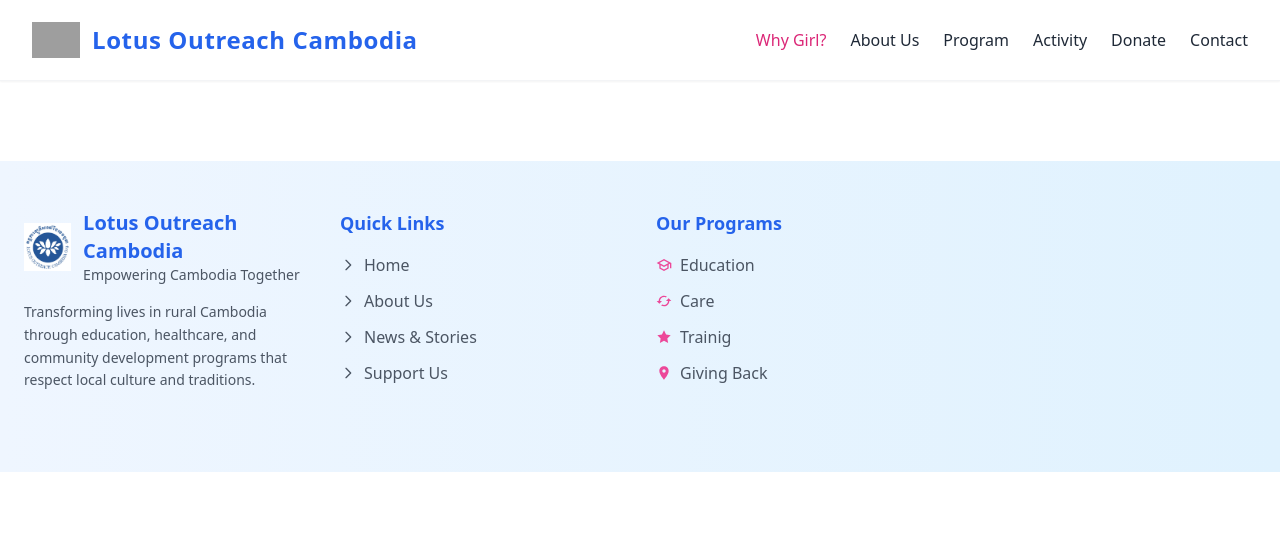
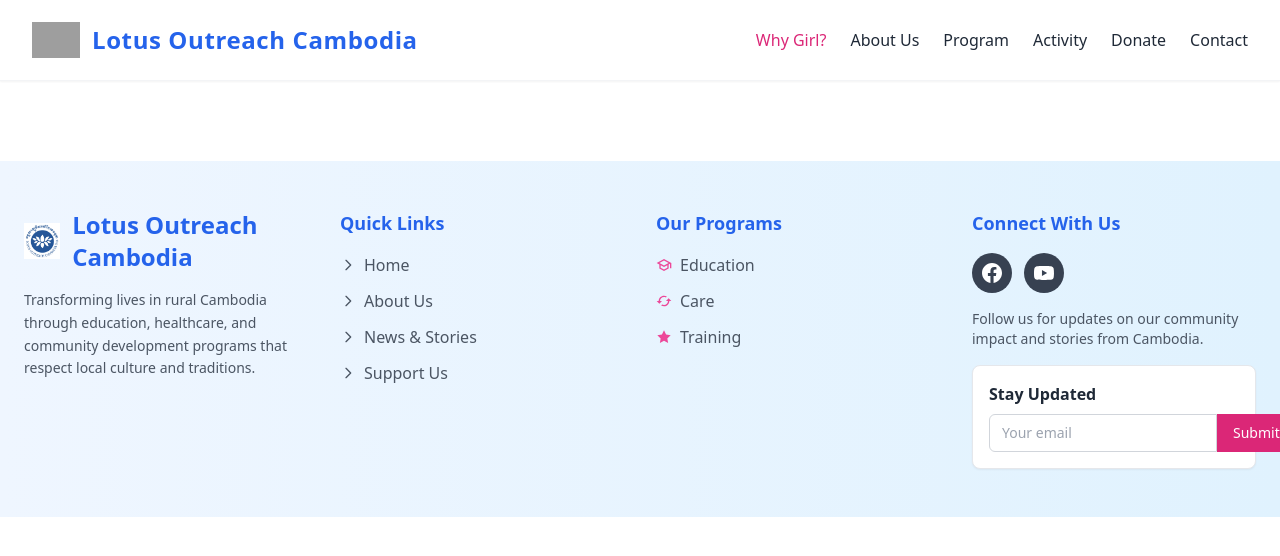
Before and after one commit to radytrainer/lotusoutreach-cambodia, a Vue app: page / in a window 1280 px wide. Shown: the top 556 px of the page. Built offline with nearby package versions, Linux system fonts and the light colour scheme; grey boxes are pictures that could not be loaded.

Commit message:
feat/(footer): footer about Contact With Us[LOC-59]

```diff
--- a/src/components/Footer.vue
+++ b/src/components/Footer.vue
@@ -5,52 +5,64 @@
         <!-- Logo and Description -->
         <div class="space-y-4">
           <div class="flex items-center space-x-3">
+            <div class="flex items-center space-x-3">
         <img
           src="../assets/logo.jpg"
           alt="Lotus Outreach Logo"
           class="w-12 h-12 object-contain"
         />
+
+      </div>
             <div>
-              <h4 class="text-xl font-bold text-blue-600">Lotus Outreach Cambodia</h4>
-              <p class="text-sm text-gray-600">Empowering Cambodia Together</p>
+              <h4 class="text-2xl font-bold text-blue-600">Lotus Outreach Cambodia</h4>
+
             </div>
           </div>
           <p class="text-sm text-gray-600 leading-relaxed">
             Transforming lives in rural Cambodia through education, healthcare,
             and community development programs that respect local culture and traditions.
           </p>
+
         </div>
 
         <!-- Quick Links -->
         <div>
           <h4 class="text-lg font-semibold mb-4 text-blue-600">Quick Links</h4>
-          <div class="flex flex-col space-y-3">
+          <ul class="space-y-3">
+            <li>
               <a href="#" class="text-gray-600 hover:text-pink-600 transition-colors duration-300 flex items-center group">
                 <svg class="w-4 h-4 mr-2 group-hover:translate-x-1 transition-transform" fill="none" stroke="currentColor" viewBox="0 0 24 24">
                   <path stroke-linecap="round" stroke-linejoin="round" stroke-width="2" d="M9 5l7 7-7 7"/>
                 </svg>
                 Home
               </a>
+            </li>
+            <li>
               <a href="#" class="text-gray-600 hover:text-pink-600 transition-colors duration-300 flex items-center group">
                 <svg class="w-4 h-4 mr-2 group-hover:translate-x-1 transition-transform" fill="none" stroke="currentColor" viewBox="0 0 24 24">
                   <path stroke-linecap="round" stroke-linejoin="round" stroke-width="2" d="M9 5l7 7-7 7"/>
                 </svg>
                 About Us
               </a>
+            </li>
 
+            <li>
               <a href="#" class="text-gray-600 hover:text-pink-600 transition-colors duration-300 flex items-center group">
                 <svg class="w-4 h-4 mr-2 group-hover:translate-x-1 transition-transform" fill="none" stroke="currentColor" viewBox="0 0 24 24">
                   <path stroke-linecap="round" stroke-linejoin="round" stroke-width="2" d="M9 5l7 7-7 7"/>
                 </svg>
                 News & Stories
               </a>
+            </li>
+            <li>
               <a href="#" class="text-gray-600 hover:text-pink-600 transition-colors duration-300 flex items-center group">
                 <svg class="w-4 h-4 mr-2 group-hover:translate-x-1 transition-transform" fill="none" stroke="currentColor" viewBox="0 0 24 24">
                   <path stroke-linecap="round" stroke-linejoin="round" stroke-width="2" d="M9 5l7 7-7 7"/>
                 </svg>
                 Support Us
               </a>
-          </div>
+            </li>
+          </ul>
         </div>
 
         <!-- Programs -->
@@ -78,31 +90,65 @@
                 <svg class="w-4 h-4 mr-2 text-pink-500" fill="currentColor" viewBox="0 0 24 24">
                   <path d="M12 2l3.09 6.26L22 9.27l-5 4.87 1.18 6.88L12 17.77l-6.18 3.25L7 14.14 2 9.27l6.91-1.01L12 2z"/>
                 </svg>
-                Trainig
-              </a>
-            </li>
-            <li>
-              <a href="#" class="text-gray-600 hover:text-pink-600 transition-colors duration-300 flex items-center group">
-                <svg class="w-4 h-4 mr-2 text-pink-500" fill="currentColor" viewBox="0 0 24 24">
-                  <path d="M12 2C8.13 2 5 5.13 5 9c0 5.25 7 13 7 13s7-7.75 7-13c0-3.87-3.13-7-7-7zm0 9.5c-1.38 0-2.5-1.12-2.5-2.5s1.12-2.5 2.5-2.5 2.5 1.12 2.5 2.5-1.12 2.5-2.5 2.5z"/>
-                </svg>
-                Giving Back
+                Training
               </a>
             </li>
           </ul>
         </div>
-        <!-- Placeholder for additional sections -->
-        <div></div>
-        <div></div>
+
+        <!-- Connect With Us -->
+        <div>
+          <h4 class="text-lg font-semibold mb-4 text-blue-600">Connect With Us</h4>
+          <div class="flex flex-wrap gap-3 mb-4">
+            <a
+              href="https://facebook.com"
+              target="_blank"
+              rel="noopener noreferrer"
+              class="w-10 h-10 rounded-full bg-gray-700 hover:bg-blue-600 flex items-center justify-center transition-all duration-300 transform hover:scale-110 group"
+            >
+              <svg class="w-5 h-5 text-white group-hover:scale-110 transition-transform" fill="currentColor" viewBox="0 0 24 24">
+                <path d="M24 12.073c0-6.627-5.373-12-12-12s-12 5.373-12 12c0 5.99 4.388 10.954 10.125 11.854v-8.385H7.078v-3.47h3.047V9.43c0-3.007 1.792-4.669 4.533-4.669 1.312 0 2.686.235 2.686.235v2.953H15.83c-1.491 0-1.956.925-1.956 1.874v2.25h3.328l-.532 3.47h-2.796v8.385C19.612 23.027 24 18.062 24 12.073z"/>
+              </svg>
+            </a>
+            <a
+              href="https://youtube.com"
+              target="_blank"
+              rel="noopener noreferrer"
+              class="w-10 h-10 rounded-full bg-gray-700 hover:bg-red-600 flex items-center justify-center transition-all duration-300 transform hover:scale-110 group"
+            >
+              <svg class="w-5 h-5 text-white group-hover:scale-110 transition-transform" fill="currentColor" viewBox="0 0 24 24">
+                <path d="M23.498 6.186a3.016 3.016 0 0 0-2.122-2.136C19.505 3.545 12 3.545 12 3.545s-7.505 0-9.377.505A3.017 3.017 0 0 0 .502 6.186C0 8.07 0 12 0 12s0 3.93.502 5.814a3.016 3.016 0 0 0 2.122 2.136c1.871.505 9.376.505 9.376.505s7.505 0 9.377-.505a3.015 3.015 0 0 0 2.122-2.136C24 15.93 24 12 24 12s0-3.93-.502-5.814zM9.545 15.568V8.432L15.818 12l-6.273 3.568z"/>
+              </svg>
+            </a>
+          </div>
+          <p class="text-sm text-gray-600 mb-4">
+            Follow us for updates on our community impact and stories from Cambodia.
+          </p>
+
+          <!-- Newsletter Signup -->
+          <div class="bg-white p-4 rounded-lg shadow-sm border border-gray-200">
+  <h5 class="font-semibold text-gray-800 mb-2">Stay Updated</h5>
+  <div class="flex">
+    <input
+      type="email"
+      placeholder="Your email"
+      class="flex-1 px-3 py-2 text-sm border border-gray-300 rounded-l-md focus:outline-none focus:ring-2 focus:ring-pink-500 focus:border-transparent"
+    >
+    <button class="px-4 py-1 bg-pink-600 text-white text-sm font-medium rounded-r-md hover:bg-pink-700 transition-colors">
+      Submit
+    </button>
+  </div>
+</div>
+        </div>
       </div>
     </div>
   </footer>
 </template>
 
 <script setup>
-// Footer component for Lotus Outreach Cambodia
+// Footer component for Cambodia charity website
 </script>
 
 <style scoped>
-/* Add any additional custom styles here if needed */
+/* Additional custom styles if needed */
 </style>
```
Lines whose indentation alone changed are shown as unchanged.
